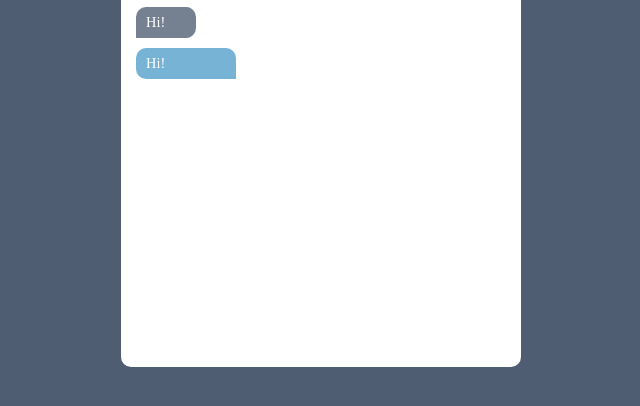
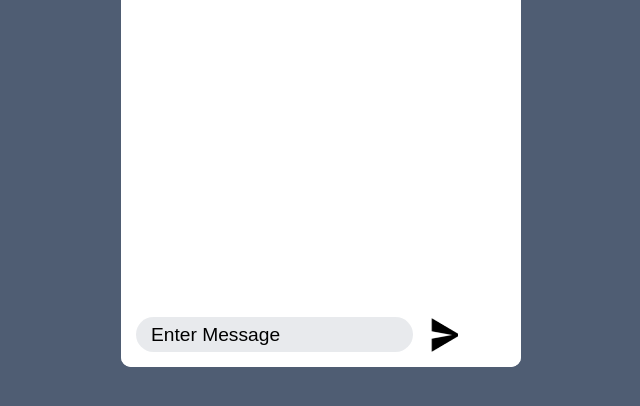
Before and after one commit to Freddiiy/BTSChatServer, a plain HTML site: page frontend/chatServer.html in a window 1280 px wide. Shown: the part 258-664 px from the top of the page, without its empty margins (319-959 px from the left). Drawn offline with Linux system fonts and the light colour scheme; a web font is replaced by a local one.

Commit message:
nyt inlæg til frontend

```diff
--- a/frontend/chatServer.html
+++ b/frontend/chatServer.html
@@ -24,10 +24,18 @@
                    </div>
                </div>
                <div class="chats">
-                   <div class="client-chat"> Hi!</div>
-                   <div class="my-chat">Hi!</div>
+
 
                </div>
+            <div class="chat-input">
+                <input type="text" value="Enter Message" placeholder="Enter Message" />
+                <button class="send-btn">
+                    <img src="images/chatServer/send2.png" alt="send-btn">
+                </button>
+
+            </div>
+           </div>
+           <div class="chat-btn">
 
            </div>
        </div>
--- a/frontend/styl2.css
+++ b/frontend/styl2.css
@@ -75,11 +75,55 @@ font-size: 0.9em;
 }
 
 .my-chat{
-    width:  100px;
+    width:  60%;
     word-wrap: break-word;
     background-color: #77b3d4;
     padding:  7px 10px;
     border-radius: 10px 10px 0px 10px;
-    margin:  10px 0px 1000px auto;
+    margin:  10px 0px 5px auto;
 
 }
+
+.chat-input{
+
+    display: flex;
+    align-items: center;
+    width: 100%;
+    height: 65px;
+    background-color: #fff;
+    padding: 15px;
+    overflow: hidden;
+    position: absolute;
+    bottom: 0;
+}
+
+.chat-input input{
+    width: calc(100% -40px);
+    height: 100%;
+    background-color: #4f5d7321;
+    border-radius: 50px;
+    color: #000;
+    font-size:  1.2em;
+    padding: 0 15px;
+}
+
+.send-btn{
+    width: 40px;
+    height: 40px;
+    background-color: transparent;
+    overflow: hidden;
+    position: relative;
+    margin-left: 5px;
+    cursor: pointer;
+    transition: 0.4s ease-in-out;
+
+}
+
+.send-btn:active{
+transform: scale(0.85);
+}
+
+.send-btn img{
+    width: 140%;
+    height: 100%;
+}
```
Also changed, not shown: frontend/Untitled-1.js (added, +11 -0 lines), frontend/images/chatServer/send.png (added), frontend/images/chatServer/send2.png (added).
